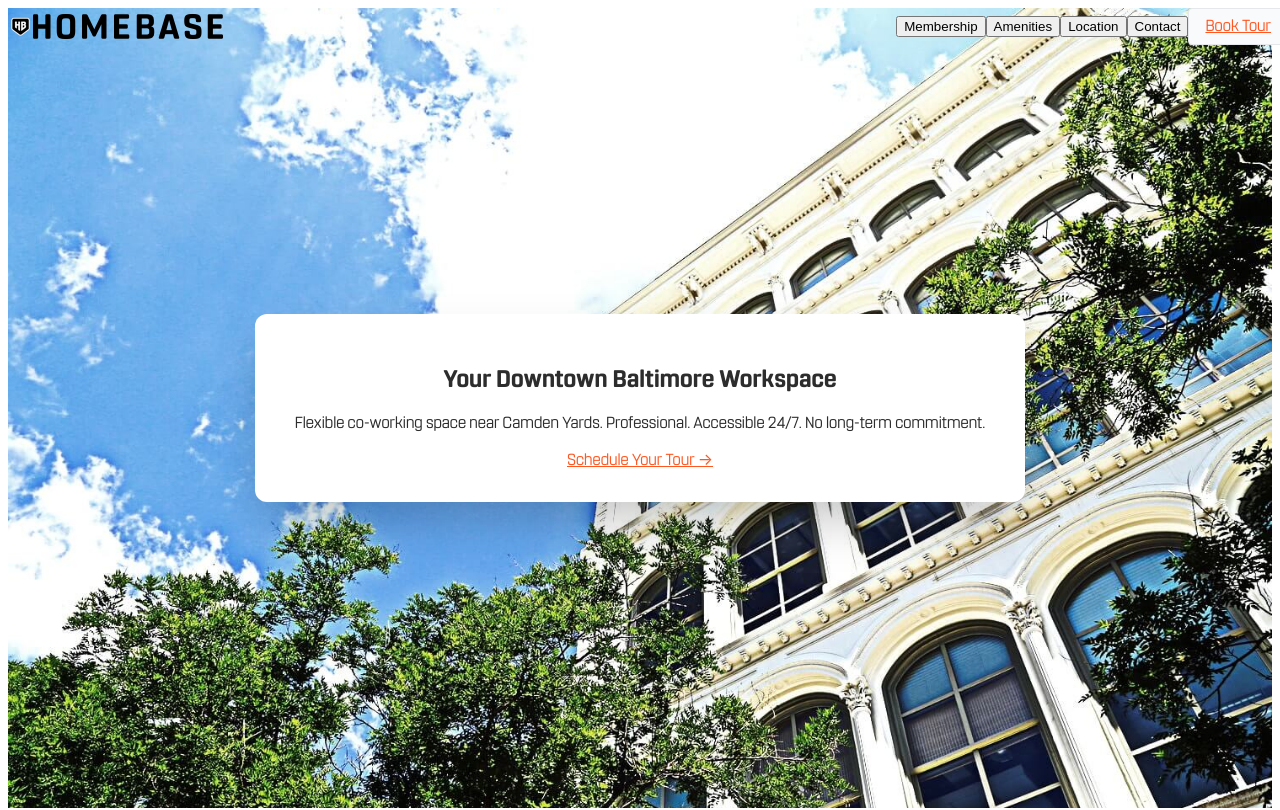
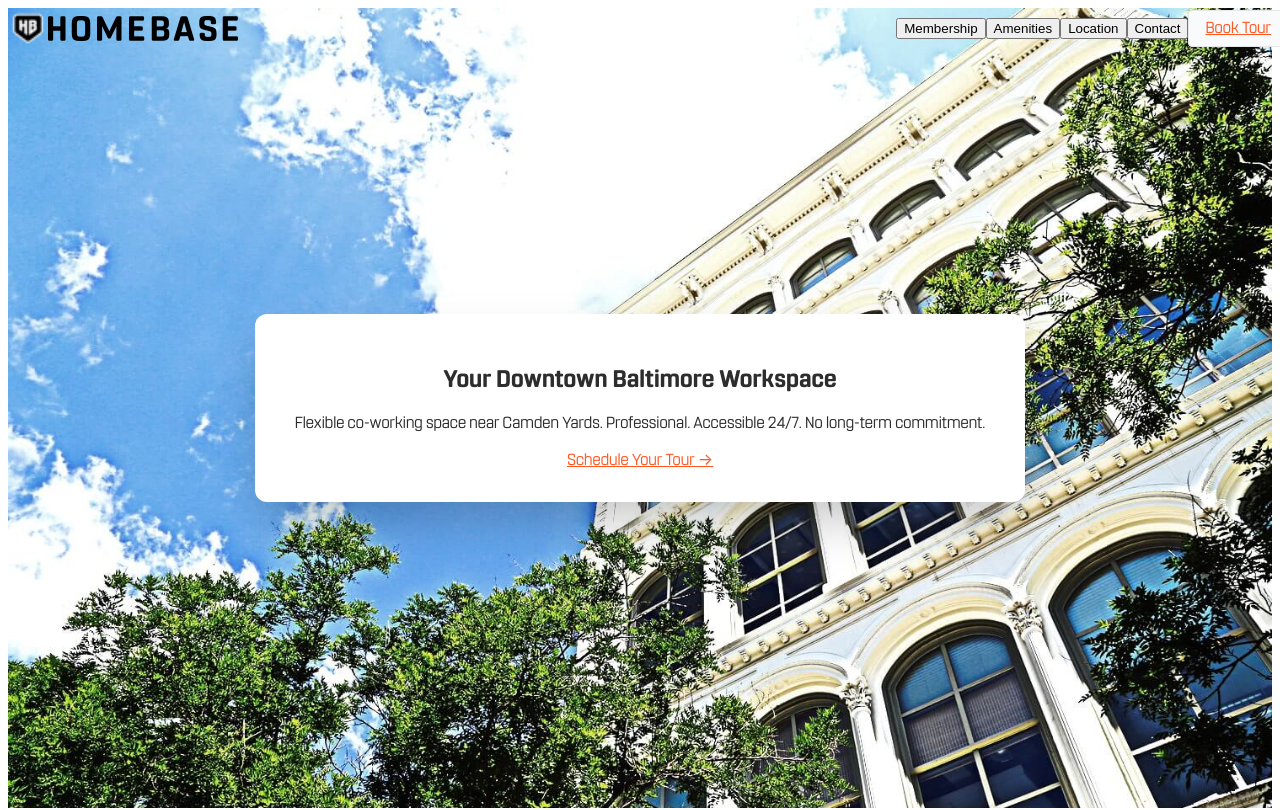
Before and after one commit to jakeabel217/homebase-website, a Next.js app: page / in a window 1280 px wide. Shown: the top 810 px of the page. Built offline with nearby package versions, Linux system fonts and the light colour scheme.

Commit message:
Make icon bigger (40x40) to match logo text height better

```diff
--- a/app/page.tsx
+++ b/app/page.tsx
@@ -33,8 +33,8 @@ export default function Home() {
                 <Image
                   src="/images/icon.png"
                   alt="HomeBase Icon"
-                  width={25}
-                  height={25}
+                  width={40}
+                  height={40}
                   className="object-contain"
                 />
                 <Image
```
